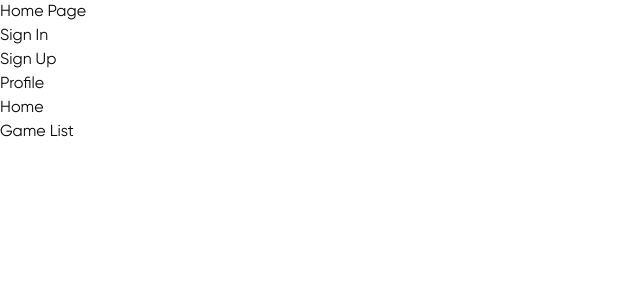
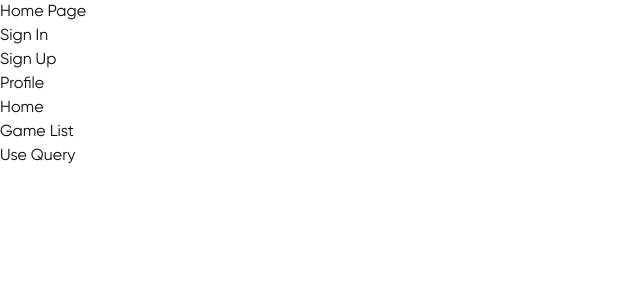
Before and after one commit to zubyan/tailwind-ui, a Next.js app: page / in a window 1280 px wide. Shown: the top 300 px of the page, without its empty margins (0-640 px from the left). Built offline with nearby package versions, Linux system fonts and the light colour scheme.

Commit message:
Implemented data fetching using useQuery

```diff
--- a/app/layout.tsx
+++ b/app/layout.tsx
@@ -1,6 +1,7 @@
 import type { Metadata } from 'next';
 import localFont from 'next/font/local';
 import './globals.css';
+import Providers from './providers';
 
 const gilroy = localFont({
   variable: '--font-gilroy',
@@ -44,6 +45,8 @@ const gilmer = localFont({
   ],
 });
 
+
+
 export const metadata: Metadata = {
   title: 'Create Next App',
   description: 'Generated by create next app',
@@ -55,11 +58,13 @@ export default function RootLayout({
   children: React.ReactNode;
 }>) {
   return (
+
     <html
       lang="en"
       className={`${gilroy.variable} ${gilmer.variable} antialiased`}
     >
-      <body>{children}</body>
+      <body><Providers>{children}</Providers></body>
     </html>
+
   );
 }
--- a/app/page.tsx
+++ b/app/page.tsx
@@ -1,4 +1,4 @@
-import Link from 'next/link';
+import Link from "next/link";
 
 export default function Home() {
   return (
@@ -19,6 +19,9 @@ export default function Home() {
       <div>
         <Link href="/game-list">Game List</Link>
       </div>
+      <div>
+        <Link href="/query">Use Query</Link>
+      </div>
     </div>
   );
 }
--- /dev/null
+++ b/app/providers.tsx
@@ -0,0 +1,10 @@
+'use client'
+import { QueryClient, QueryClientProvider } from "@tanstack/react-query";
+
+export default function Providers({ children }: { children: React.ReactNode }) {
+    const queryClient = new QueryClient()
+
+    return (
+      <QueryClientProvider client={queryClient}>{children}</QueryClientProvider>
+    )
+  }
--- /dev/null
+++ b/app/query/page.tsx
@@ -0,0 +1,26 @@
+"use client";
+import { useQuery } from "@tanstack/react-query";
+import fetchData from "@/app/util/http";
+
+export default function Page() {
+  const { data, isLoading, error } = useQuery({
+    queryKey: ["posts"],
+    queryFn: fetchData,
+  });
+  console.log(data);
+  if (isLoading) return <div>Loading...</div>;
+
+  if (error) return <div>Error: {error.message}</div>;
+
+  return (
+    <>
+      {data.map((post: any) => (
+        <div>
+          <p>{post.id}</p>
+          <div>{post.title}</div>
+          <div>{post.body}</div>
+        </div>
+      ))}
+    </>
+  );
+}
--- a/app/sign-in/page.tsx
+++ b/app/sign-in/page.tsx
@@ -11,7 +11,7 @@ export default function Page() {
       <form>
         <div className="ml-4 mr-4 mt-10">
           <div className="mb-10 flex justify-center">
-            <Image alt="logo" src={logo} width={118.98} height={132.07} />
+          <Image alt="logo" src={logo} width={118.98} height={132.07} />
           </div>
           <div className="space-y-5">
             <div>
--- /dev/null
+++ b/app/util/http.js
@@ -0,0 +1,7 @@
+export default async function fetchData() {
+  const response = await fetch("https://jsonplaceholder.typicode.com/posts");
+  if (!response.ok) {
+    throw new Error("Network response was not ok");
+  }
+  return response.json();
+}
--- a/package.json
+++ b/package.json
@@ -12,6 +12,7 @@
     "@radix-ui/react-label": "^2.1.1",
     "@radix-ui/react-slot": "^1.1.1",
     "@svgr/webpack": "^8.1.0",
+    "@tanstack/react-query": "^5.64.2",
     "class-variance-authority": "^0.7.1",
     "clsx": "^2.1.1",
     "lucide-react": "^0.469.0",
```
Also changed, not shown: 1 other file (tests, documents, lock files or other folders).
